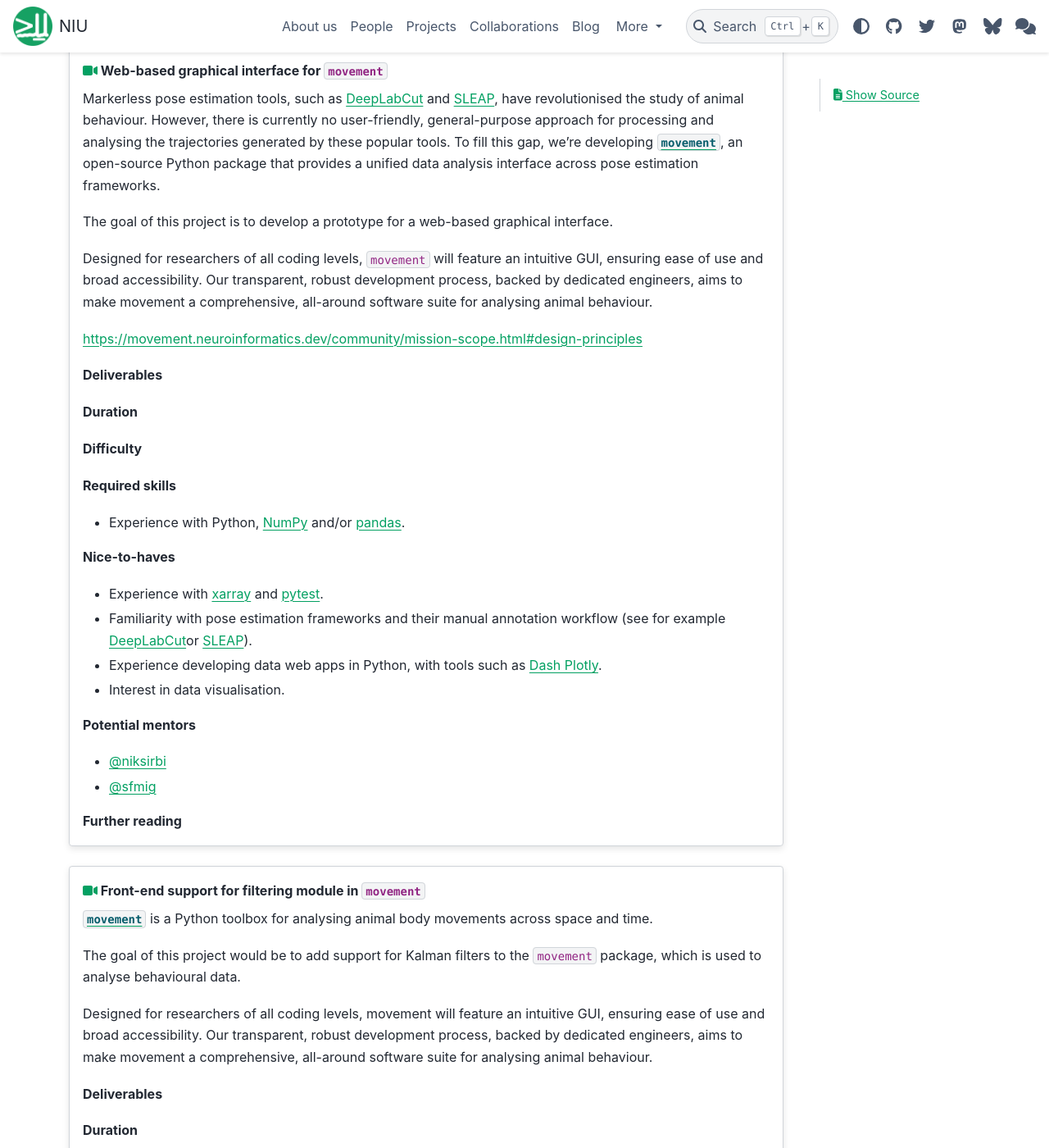
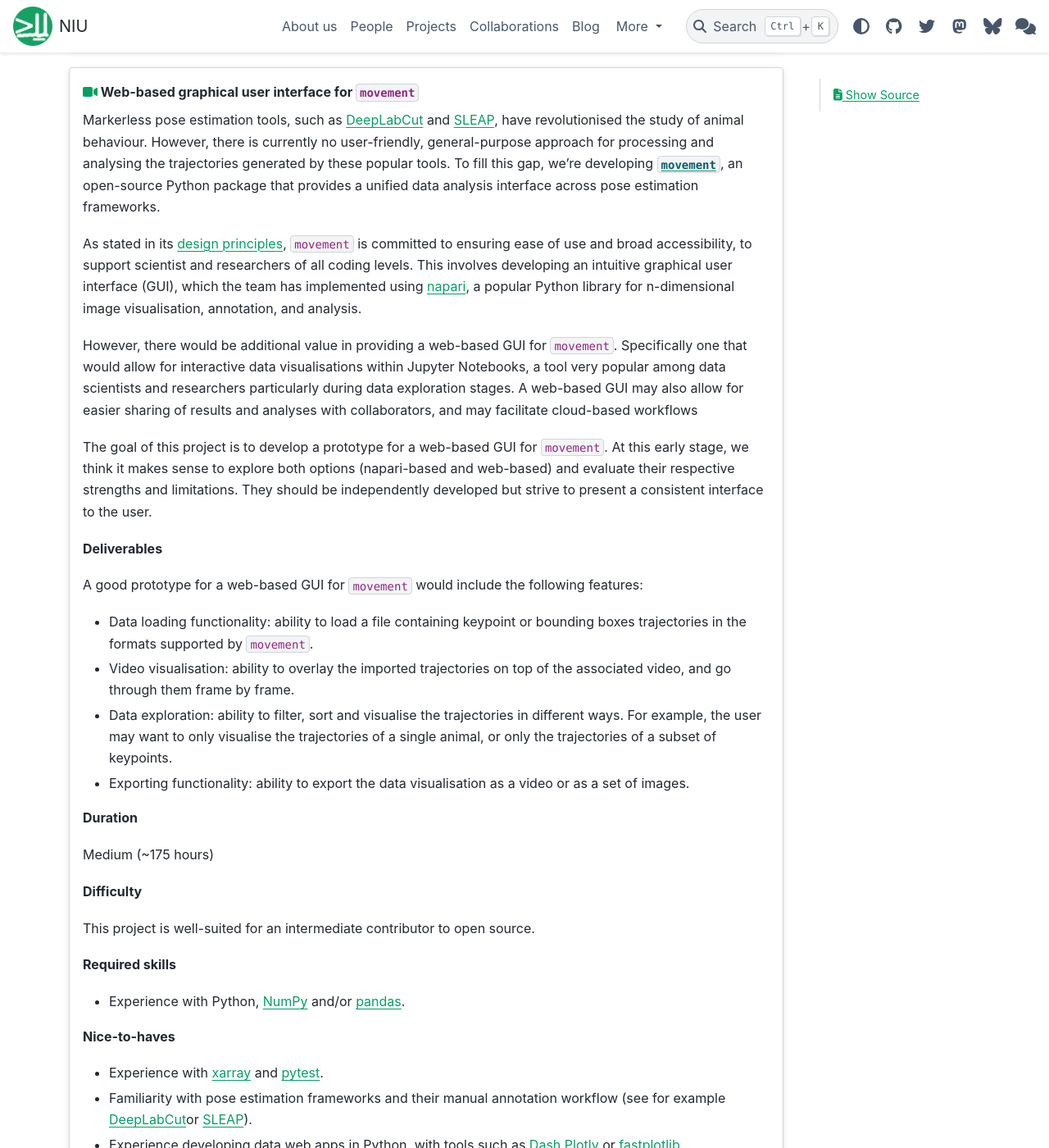
Before and after one commit to neuroinformatics-unit/neuroinformatics-unit.github.io, a Sphinx documentation site: the page built from docs/source/get-involved/gsoc/projects_2025.md, in a window 1280 px wide and 1400 px high, scrolled down 5546 px. Shown: the whole window at 82% size. Built offline with Sphinx 7.4.7 and the PyData theme 0.15.4, drawn with Linux system fonts in a browser that asks for light colours; nearby versions of some CDN libraries; some of the changed text lies outside the part shown.

Commit message:
Add the last two movement cards

```diff
--- a/docs/source/get-involved/gsoc/projects_2025.md
+++ b/docs/source/get-involved/gsoc/projects_2025.md
@@ -76,18 +76,18 @@
 
 A common issue with these pose estimation frameworks is that often they produce inaccurate results that are difficult to detect without manual inspection. For example, for a few frames, the bodypart of an animal may be incorrectly located in a position far from the rest of the bodyparts, leading to a "jerky" and unrealistic trajectory.
 
-The goal of this project is to add functionality to easily detect such outlier keypoints, so that users can perform quality control on the predicted keypoints and remove or correct erroneous or implausible ones. Following the ideas implemented in the [LightningPose](https://github.com/paninski-lab/lightning-pose) framework, we would like to implement outlier detection methods following the heuristics below:
+The goal of this project is to add functionality to easily detect such outlier keypoints, so that users can perform quality control on the predicted keypoints and remove or correct erroneous or implausible ones. Following the ideas implemented in the [LightningPose](https://github.com/paninski-lab/lightning-pose) framework, we would like to implement outlier detection methods based on the heuristics below:
 - *temporal smoothness*: often we can assume that the changes in position from frame `f` to frame `f+1` should be smooth. For example, if the animal is moving in a straight line, the position of the mean keypoint should not change abruptly. This is not always the case, for example eye or head movements, may be saccadic, but it does cover a large number of cases.
-- *pose plausibility*: the position of the keypoints should be plausible given the context of the data collection. For example, if the animal is walking, the position of the keypoints should be consistent with the animal's body shape and the expected range of motion of the joints. One way to implement this constraint could be following LigthningPose's approach, which derives "plausibility" using principal component analysis - i.e. a pose is flagged as implausible if it lies outside a certain low-dimensional subspace.
-- *multi-view consistency*: given two or more views of the same animal (e.g. using two cameras, or a camera and a mirror showing a different view), the two views of the same keypoint must be consistently "projectable" to some 3D subspace (computed for example with principal components analysis), because the true position of that keypoint must be a single point in 3D.
+- *pose plausibility*: the position of the keypoints should be plausible given they represent bodyparts in an animal. For example, if the animal is walking, the position of the keypoints should be consistent with the animal's body shape and the expected range of motion of the joints. One way to implement this constraint could be following LigthningPose's approach, which derives "plausibility" using principal component analysis - i.e. a pose is flagged as implausible if it lies outside a certain low-dimensional subspace.
+- *multi-view consistency*: given two or more views of the same animal (e.g. using two cameras, or a camera and a mirror showing a different view), the two views of the same keypoint must be consistent in 3D. This means they should be "projectable" to some 3D subspace (computed for example with principal components analysis), because the true position of that keypoint is a single point in 3D.
 
 **Deliverables**
 <!-- Goals, or expected status after Community Bonding Period, Start of Coding, End of Coding. Stretch goals? -->
 The expected deliverables include:
-- implementing an outlier detection module, with methods for temporal smoothness, pose plausibility and multi-view consistency,
-- tests to cover any added functionality,
-- documentation for the new functionality,
-- an example use case in the `movement` [gallery](https://movement.neuroinformatics.dev/examples/index.html).
+- Implementing an outlier detection module, with methods for temporal smoothness, pose plausibility and multi-view consistency.
+- Tests to cover any added functionality.
+- Documentation for the new functionality.
+- An example use case in the `movement` [gallery](https://movement.neuroinformatics.dev/examples/index.html).
 
 **Duration**
 <!-- Small (~90 hours), Medium (~175 hours) or Large (~350 hours)  -->
@@ -124,7 +124,7 @@
 
 Markerless pose estimation tools, such as [DeepLabCut](https://www.mackenziemathislab.org/deeplabcut) and [SLEAP](https://sleap.ai/), have revolutionised the study of animal behaviour. However, there is currently no user-friendly, general-purpose approach for processing and analysing the trajectories generated by these popular tools. To fill this gap, we're developing [`movement`](https://movement.neuroinformatics.dev/), an open-source Python package that provides a unified data analysis interface across pose estimation frameworks.
 
-Most pose estimation frameworks provide a confidence score for each keypoint, but these scores are often not well-calibrated, i.e. they do not reflect the true probability of the keypoint being correctly detected. It would be very useful to be able to produce calibrated confidence scores of the keypoint predictions. That would allow us to compare results across frameworks, better filter high/low confidence values, and better interpret model performance.
+Most pose estimation frameworks provide a confidence score for each predicted keypoint, but these scores are often not well-calibrated, i.e. they do not reflect the true probability of that keypoint being correctly detected. It would be very useful to be able to produce calibrated confidence scores of the keypoint predictions. This would allow us to more fairly compare results across pose estimation frameworks, better filter high/low confidence values, and better interpret model performance.
 
 The goal of this project would be to implement a method to calibrate the confidence scores provided by the pose estimation frameworks supported in `movement`.
 
@@ -135,12 +135,13 @@
 We are open to other suggestions and would like to work with the GSoC contributor to design together a good working solution.
 
 **Deliverables**
+
 <!-- Goals, or expected status after Community Bonding Period, Start of Coding, End of Coding. Stretch goals? -->
 The expected deliverables include:
-- a Python implementation of a method to calibrate the confidence scores provided by at least one of the pose estimation frameworks supported in `movement` (DeepLabCut, SLEAP, LightningPose, anipose),
-- tests to cover any added functionality,
-- documentation for the new functionality,
-- an example use case in the `movement` [gallery](https://movement.neuroinformatics.dev/examples/index.html).
+- A Python implementation of a method to calibrate the confidence scores provided by at least one of the pose estimation frameworks supported in `movement` (DeepLabCut, SLEAP, LightningPose, anipose).
+- Tests to cover any added functionality.
+- Documentation for the new functionality.
+- An example use case in the `movement` [gallery](https://movement.neuroinformatics.dev/examples/index.html).
 
 
 **Duration**
@@ -156,13 +157,14 @@
 Experience with Python, [NumPy](https://numpy.org/doc/stable/index.html) and/or [pandas](https://pandas.pydata.org/docs/index.html).
 
 **Nice-to-haves**
-- Experience with [xarray](https://docs.xarray.dev/en/stable/index.html) and [pytest](https://docs.pytest.org/en/stable/).
+- Experience with [xarray](https://docs.xarray.dev/en/stable/index.html), [pytest](https://docs.pytest.org/en/stable/) or [napari](https://napari.org/stable/).
 - Familiarity with pose estimation frameworks and their usual workflow (see for example [DeepLabCut](https://www.mackenziemathislab.org/deeplabcut), [SLEAP](https://sleap.ai/) or [idtracker](https://idtracker.ai/latest/)).
 - Experience with supervised machine learning methods and probability calibration.
 
 **Potential mentors**
+
+- [@sfmig](https://github.com/sfmig)
 - [@niksirbi](https://github.com/niksirbi)
-- [@sfmig](https://github.com/sfmig)
 
 
 **Further reading**
@@ -172,26 +174,34 @@
 - [Scikit-learn: probability calibration](https://scikit-learn.org/stable/modules/calibration.html)
 :::
 
-:::{grid-item-card} {fas}`video;sd-text-primary` Web-based graphical interface for `movement`
+:::{grid-item-card} {fas}`video;sd-text-primary` Web-based graphical user interface for `movement`
 
 Markerless pose estimation tools, such as [DeepLabCut](https://www.mackenziemathislab.org/deeplabcut) and [SLEAP](https://sleap.ai/), have revolutionised the study of animal behaviour. However, there is currently no user-friendly, general-purpose approach for processing and analysing the trajectories generated by these popular tools. To fill this gap, we're developing [`movement`](https://movement.neuroinformatics.dev/), an open-source Python package that provides a unified data analysis interface across pose estimation frameworks.
 
+As stated in its [design principles](https://movement.neuroinformatics.dev/community/mission-scope.html#design-principles), `movement` is committed to ensuring ease of use and broad accessibility, to support scientist and researchers of all coding levels. This involves developing an intuitive graphical user interface (GUI), which the team has implemented using [napari](https://napari.org/stable/), a popular Python library for n-dimensional image visualisation, annotation, and analysis.
 
-The goal of this project is to develop a prototype for a web-based graphical interface.
+However, there would be additional value in providing a web-based GUI for `movement`. Specifically one that would allow for interactive data visualisations within Jupyter Notebooks, a tool very popular among data scientists and researchers particularly during data exploration stages. A web-based GUI may also allow for easier sharing of results and analyses with collaborators, and may facilitate cloud-based workflows
 
-Designed for researchers of all coding levels, `movement` will feature an intuitive GUI, ensuring ease of use and broad accessibility. Our transparent, robust development process, backed by dedicated engineers, aims to make movement a comprehensive, all-around software suite for analysing animal behaviour.
+The goal of this project is to develop a prototype for a web-based GUI for `movement`. At this early stage, we think it makes sense to explore both options (napari-based and web-based) and evaluate their respective strengths and limitations. They should be independently developed but strive to present a consistent interface to the user.
 
-https://movement.neuroinformatics.dev/community/mission-scope.html#design-principles
 
 
 **Deliverables**
 <!-- Goals, or expected status after Community Bonding Period, Start of Coding, End of Coding. Stretch goals? -->
+A good prototype for a web-based GUI for `movement` would include the following features:
+- Data loading functionality: ability to load a file containing keypoint or bounding boxes trajectories in the formats supported by `movement`.
+- Video visualisation: ability to overlay the imported trajectories on top of the associated video, and go through them frame by frame.
+- Data exploration: ability to filter, sort and visualise the trajectories in different ways. For example, the user may want to only visualise the trajectories of a single animal, or only the trajectories of a subset of keypoints.
+- Exporting functionality: ability to export the data visualisation as a video or as a set of images.
+
 
 **Duration**
 <!-- Small (~90 hours), Medium (~175 hours) or Large (~350 hours)  -->
+Medium (~175 hours)
 
 **Difficulty**
 <!-- Is this project geared more toward a student level or a more advanced developer level? -->
+This project is well-suited for an intermediate contributor to open source.
 
 **Required skills**
 
@@ -200,7 +210,7 @@
 **Nice-to-haves**
 - Experience with [xarray](https://docs.xarray.dev/en/stable/index.html) and [pytest](https://docs.pytest.org/en/stable/).
 - Familiarity with pose estimation frameworks and their manual annotation workflow (see for example [DeepLabCut](https://www.mackenziemathislab.org/deeplabcut)or [SLEAP](https://sleap.ai/)).
-- Experience developing data web apps in Python, with tools such as [Dash Plotly](https://dash.plotly.com/).
+- Experience developing data web apps in Python, with tools such as [Dash Plotly](https://dash.plotly.com/) or [fastplotlib](https://github.com/fastplotlib/fastplotlib).
 - Interest in data visualisation.
 
 
@@ -210,32 +220,47 @@
 
 
 **Further reading**
+- [dash-plotly tutorials](https://dash.plotly.com/tutorial) and documentation, especially the sections "Dash fundamentals" and "Dash callbacks".
+- [fastplotlib examples](https://www.fastplotlib.org/_gallery/index.html) and documentation.
+
 :::
 
 :::{grid-item-card} {fas}`video;sd-text-primary` Front-end support for filtering module in `movement`
 
-[`movement`](https://movement.neuroinformatics.dev/) is a Python toolbox for analysing animal body movements across space and time.
+Markerless pose estimation tools, such as [DeepLabCut](https://www.mackenziemathislab.org/deeplabcut) and [SLEAP](https://sleap.ai/), have revolutionised the study of animal behaviour. However, there is currently no user-friendly, general-purpose approach for processing and analysing the trajectories generated by these popular tools. To fill this gap, we're developing [`movement`](https://movement.neuroinformatics.dev/), an open-source Python package that provides a unified data analysis interface across pose estimation frameworks.
 
-The goal of this project would be to add support for Kalman filters to the `movement` package, which is used to analyse behavioural data.
+One of the key features of `movement` is its filtering module, which allows users to clean and process their data before further analysis. However, the current implementation of the filtering module is only accessible via Python scripting, which can be inconvenient for users who are less familiar with programming. To make `movement` more accessible to a wider audience, we would like to add a filtering widget to our [napari](https://napari.org/stable/) graphical user interface.
 
-Designed for researchers of all coding levels, movement will feature an intuitive GUI, ensuring ease of use and broad accessibility. Our transparent, robust development process, backed by dedicated engineers, aims to make movement a comprehensive, all-around software suite for analysing animal behaviour.
+The goal of this project is to develop this user-friendly interface for the filtering module that allows users to interactively apply filters to their data. This will involve designing and implementing a widget (or set of widgets) that allow users to select the filters they want to apply, adjust their parameters, and preview the results. The interface should be intuitive and easy to use, with clear visual feedback to help users understand the effects of each filter.
 
 
 **Deliverables**
 <!-- Goals, or expected status after Community Bonding Period, Start of Coding, End of Coding. Stretch goals? -->
+The expected deliverables include:
+- A user-friendly [napari](https://napari.org/stable/) widget that acts as a front-end to `movement`'s filtering module. We would like to support at least the following methods: filter by confidence, median filter and the SavGol filter. The user should be able to adjust the parameters of each filter and preview the results in real-time.
+- A set of widgets that allow users to select filters, adjust their parameters, and preview the results.
+- Tests to cover any added functionality.
+- Documentation for the new functionality.
+- A short video tutorial demoing the widget's use (stretch goal).
 
 **Duration**
 <!-- Small (~90 hours), Medium (~175 hours) or Large (~350 hours)  -->
+Medium (~175 hours)
 
 **Difficulty**
 <!-- Is this project geared more toward a student level or a more advanced developer level? -->
+This project is well-suited for an intermediate contributor to open source.
 
 **Required skills**
+
+- Experience with Python, [NumPy](https://numpy.org/doc/stable/index.html) and/or [pandas](https://pandas.pydata.org/docs/index.html).
 
 **Nice-to-haves**
 
 - Experience developing or using [napari](https://napari.org/) plugins.
 - Interest in data visualisation.
+- Experience with digital signal processing methods or time series analysis.
+- Familiarity with pose estimation frameworks and their usual workflow ([DeepLabCut](https://www.mackenziemathislab.org/deeplabcut), [SLEAP](https://sleap.ai/), [idtracker](https://idtracker.ai/latest/)).
 
 **Potential mentors**
 
@@ -244,6 +269,8 @@
 
 
 **Further reading**
+- [napari usage tutorials](https://napari.org/stable/tutorials/index.html) and [contributing guide](https://napari.org/stable/developers/contributing/index.html).
+- [napari Plugin documentation](https://napari.org/stable/plugins/index.html), particularly the section on [Building a plugin](https://napari.org/stable/plugins/building_a_plugin/index.html).
 :::
 
 ::::
```
Also changed, not shown: other parts of docs/source/get-involved/gsoc/projects_2025.md (+6 -6 lines).
